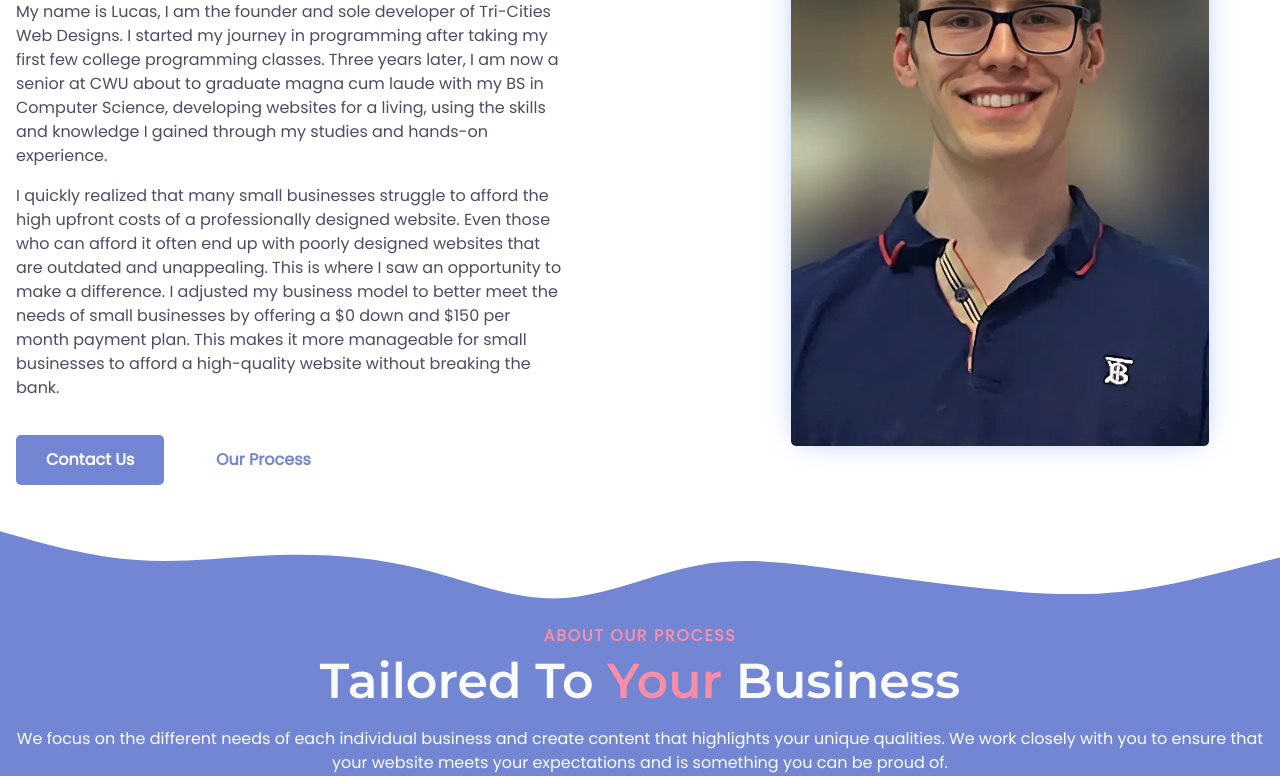
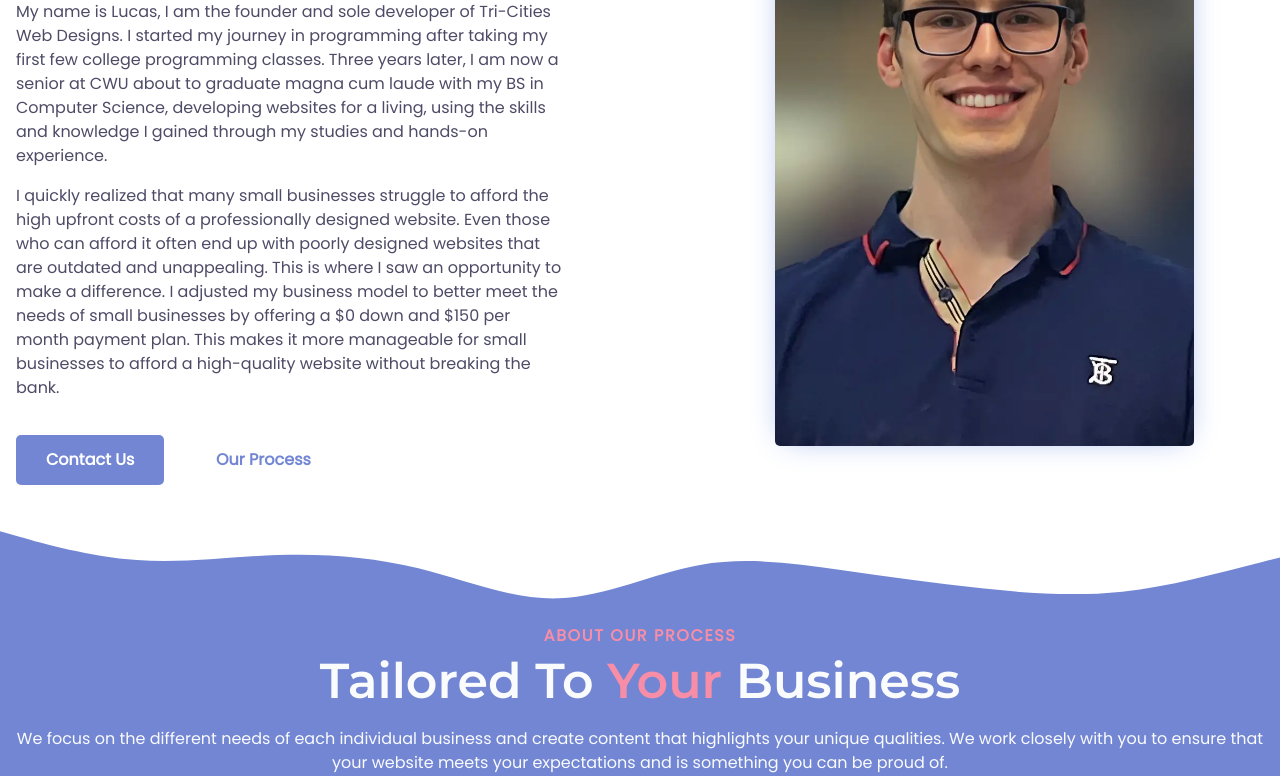
Before and after one commit to LucasAMartin/Tri-Cities-Web-Designs, an Eleventy site: page src/content/pages/about.html in a window 1280 px wide. Shown: the part 324-1100 px from the top of the page. Built offline with nearby package versions, Linux system fonts and the light colour scheme; Eleventy itself is replaced by a stand-in of ours; files that its build step writes are made by us from their sources.

Commit message:
Centered image

```diff
--- a/src/assets/less/about.less
+++ b/src/assets/less/about.less
@@ -125,7 +125,7 @@
       width: (476/16em);
       height: (677/16em);
       top: (70/16em);
-      right: (62/16em);
+      right: (80/16em);
     }
   }
 }
```
Also changed, not shown: src/index.html (+1 -1 lines).
